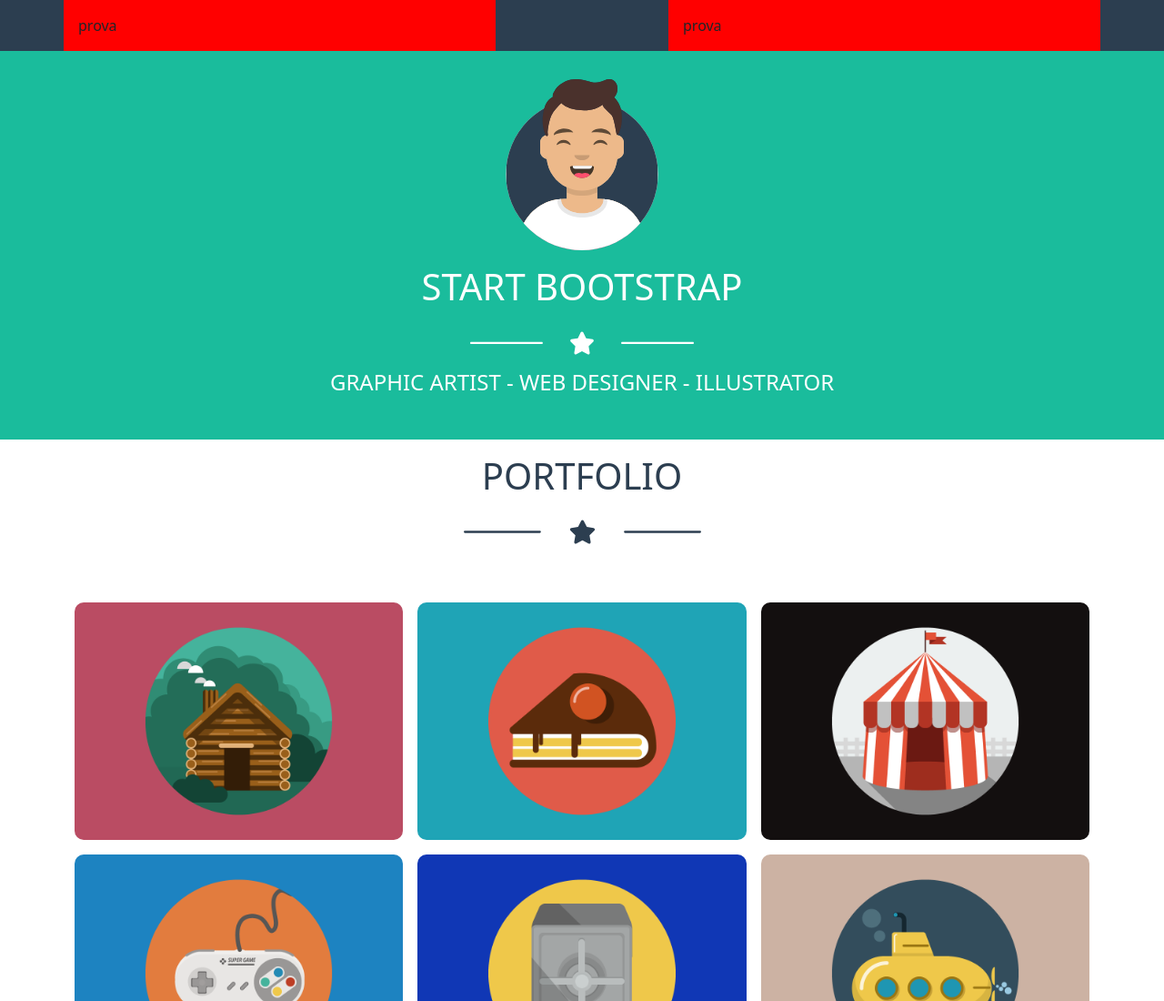
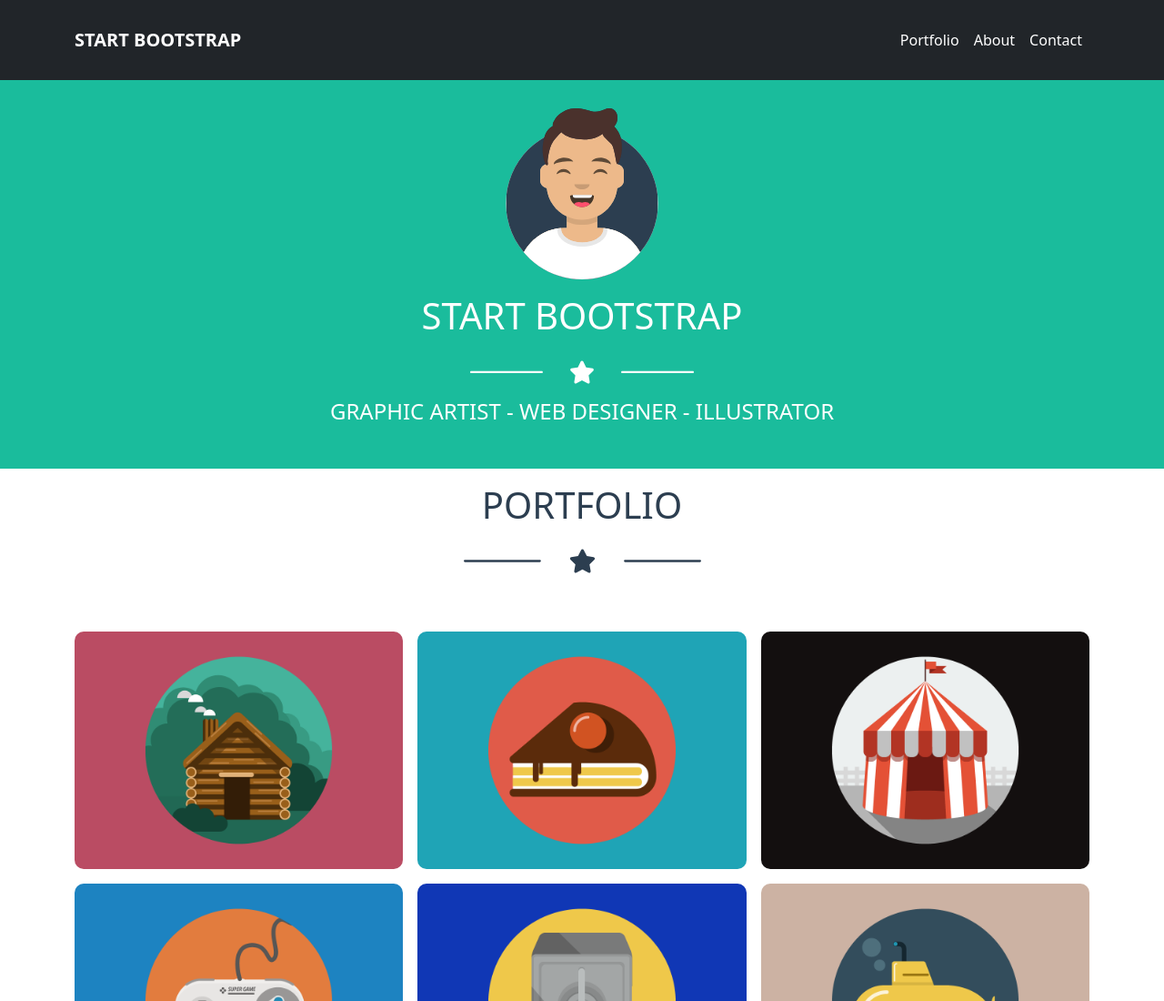
Before and after one commit to Anieb22/html-css-bootstrap-freelancer, a plain HTML site: page index.html in a window 1280 px wide. Shown: the top 1100 px of the page at 91% size. Drawn offline with nearby package versions, Linux system fonts and the light colour scheme.

Commit message:
definito Nav con colori e link

```diff
--- a/css/style.css
+++ b/css/style.css
@@ -35,3 +35,19 @@
 #portfolio h1{
     color: #2C3E50;
 }
+
+.testo-bianco{
+    color: white;
+}
+
+.testo-grasso{
+    font-weight: 700;
+}
+
+#navbar a:hover{
+    color: #1ABC9C;
+}
+
+.navbar-toggler{
+    color: white;
+}
--- a/index.html
+++ b/index.html
@@ -6,20 +6,32 @@
     <meta name="viewport" content="width=device-width, initial-scale=1.0">
     <link href="https://cdn.jsdelivr.net/npm/bootstrap@5.3.0-alpha3/dist/css/bootstrap.min.css" rel="stylesheet" integrity="sha384-KK94CHFLLe+nY2dmCWGMq91rCGa5gtU4mk92HdvYe+M/SXH301p5ILy+dN9+nJOZ" crossorigin="anonymous">
     <link rel="stylesheet" href="./css/style.css">
+    <script src="https://cdn.jsdelivr.net/npm/bootstrap@5.0.2/dist/js/bootstrap.bundle.min.js" integrity="sha384-MrcW6ZMFYlzcLA8Nl+NtUVF0sA7MsXsP1UyJoMp4YLEuNSfAP+JcXn/tWtIaxVXM" crossorigin="anonymous"></script>
     <title>Document</title>
 </head>
 <body>
     <header>
-        <nav class="background-blue" id="navbar">
+        <nav class="navbar navbar-expand-sm background-blue py-4 navbar-dark bg-dark" id="navbar">
             <div class="container">
-                <div class="row justify-content-between">
-                    <div class="col-5 background-red p-3">prova</div>
-                    <div class="col-lg-5 col-2 background-red p-3">
-                        prova
-                    </div>
-                </div>
+              <a class="navbar-brand text-uppercase testo-bianco testo-grasso" href="#" aria-current="page">Start Bootstrap</a>
+              <button class="navbar-toggler border-white" type="button" data-bs-toggle="collapse" data-bs-target="#navbarSupportedContent" aria-controls="navbarSupportedContent" aria-expanded="false" aria-label="Toggle navigation">
+                <span class="navbar-toggler-icon"></span>
+              </button>
+              <div class="collapse navbar-collapse" id="navbarSupportedContent">
+                <ul class="navbar-nav ms-auto mb-2 mb-lg-0">
+                  <li class="nav-item">
+                    <a class="nav-link navbar-link testo-bianco" href="#portfolio">Portfolio</a>
+                  </li>
+                  <li class="nav-item">
+                    <a class="nav-link navbar-link testo-bianco" href="#about">About</a>
+                  </li>
+                  <li class="nav-item">
+                    <a class="nav-link navbar-link testo-bianco" href="#contact">Contact</a>
+                  </li>
+                </ul>
+              </div>
             </div>
-        </nav>
+          </nav>
     </header>
     <main>
         <!--PROFILO-->
@@ -117,7 +129,7 @@
             </div>
         </div>
        <!--CONTACT ME-->
-       <div class="container">
+       <div class="container" id="contact">
         <div class="row my-5" style="height: 400px;">
             <div class="col-12 background-green"></div>
         </div>
```
